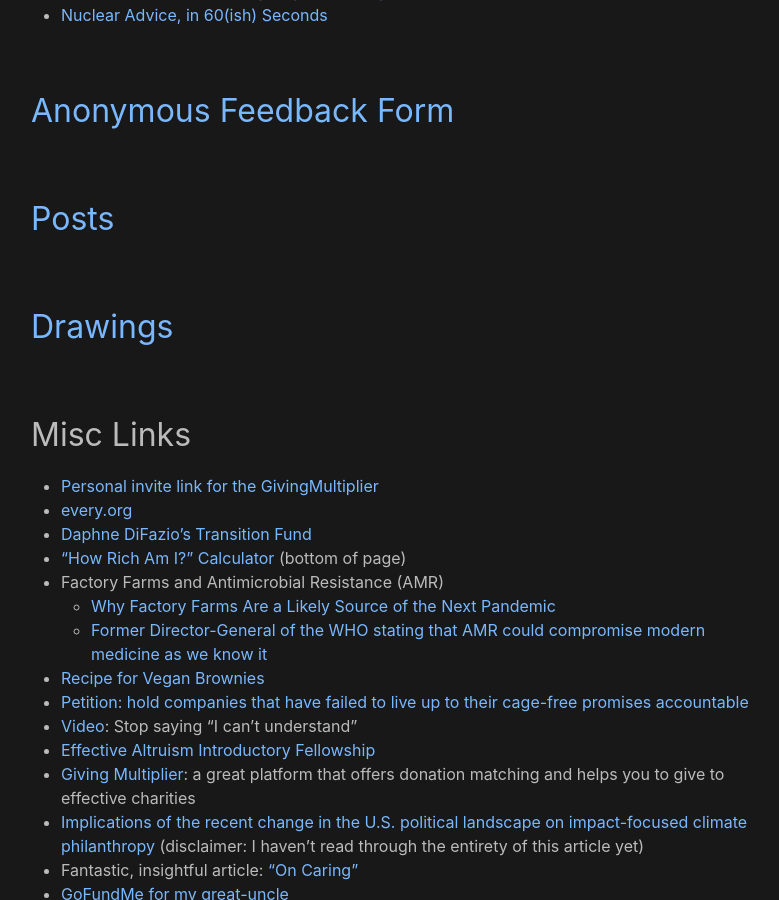
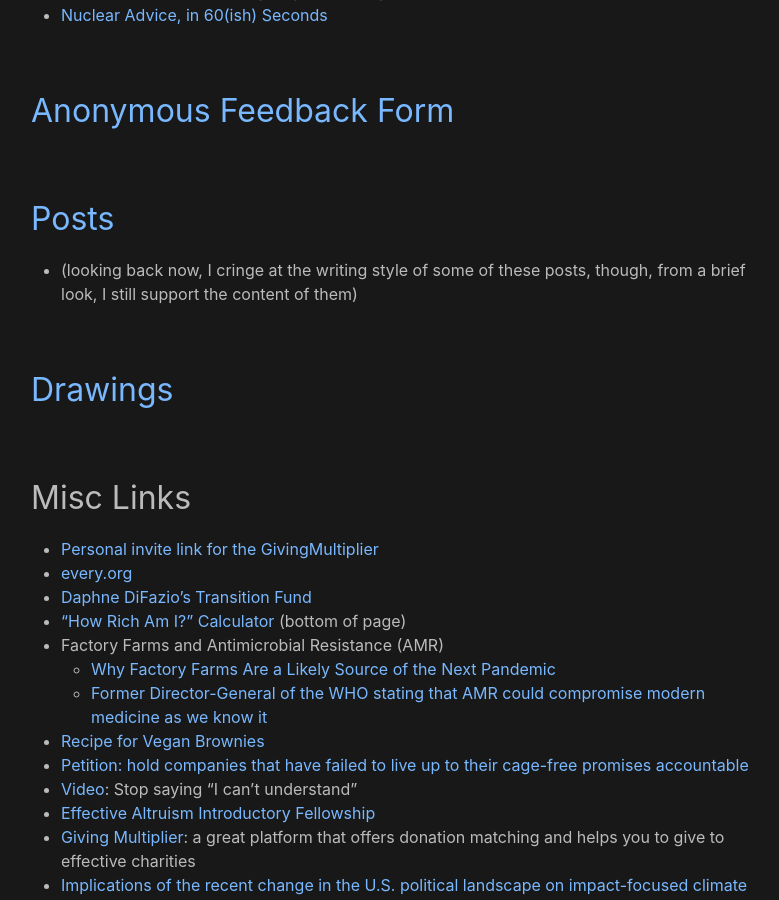
Before and after one commit to TheSre/TheSre.github.io, a Jekyll site: the page built from socialsHub.md, in a window 1280 px wide and 900 px high, scrolled down 473 px. Shown: the whole window, without its empty margins (239-1018 px from the left). Built offline with Jekyll 4.4.1, drawn with Linux system fonts in a browser that asks for light colours.

Commit message:
added note

```diff
--- a/socialsHub.md
+++ b/socialsHub.md
@@ -14,6 +14,9 @@ layout: page
 
 ## [Anonymous Feedback Form](https://www.cognitoforms.com/Independent40/anonymousfeedbackforsean)
 ## [Posts](https://thesre.github.io/oldSite/posts/)
+- (looking back now, I cringe at the writing style of some of these posts, though, from a
+  brief look, I still support the content of them)
+
 ## [Drawings](https://thesre.github.io/oldSite/interests/drawing.html)
 ## Misc Links
 - [Personal invite link for the GivingMultiplier](https://givingmultiplier.org/invite/8A0F0D21)
```
